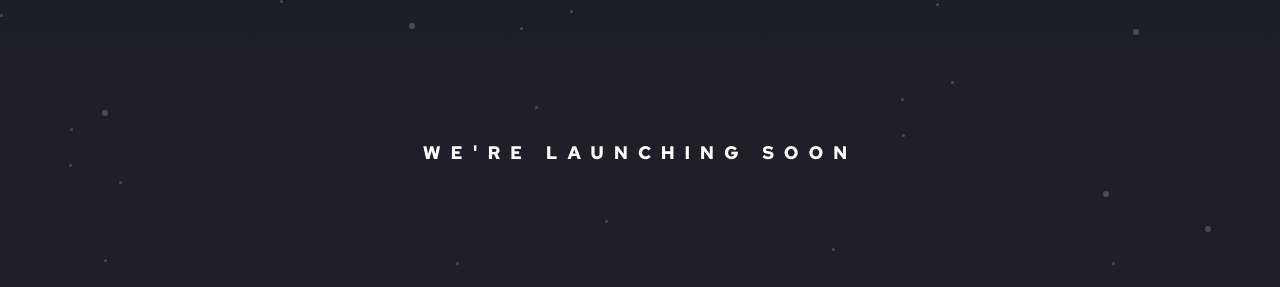
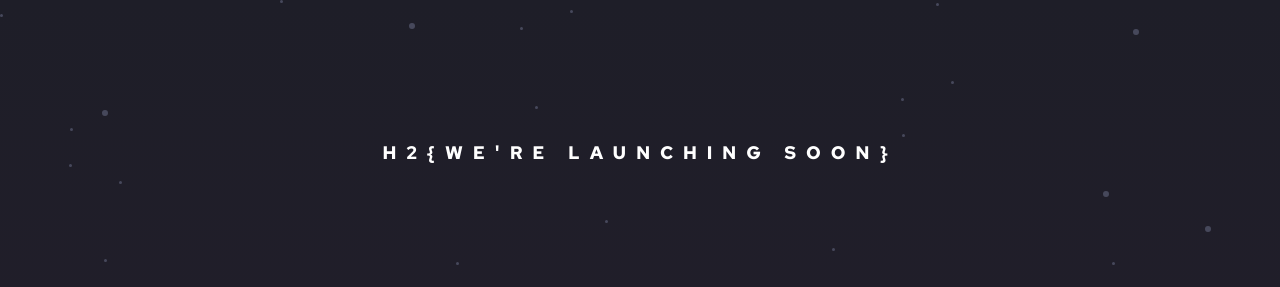
Before and after one commit to devyaakov/counterdown-timer, a website built with webpack: page src/index.html in a window 1280 px wide. Shown: the top 287 px of the page. Built offline with nearby package versions, Linux system fonts and the light colour scheme.

Commit message:
add heade h2

```diff
--- a/src/index.html
+++ b/src/index.html
@@ -11,7 +11,7 @@
 <body>
     <main>
         <section class="container">
-            <div class="title">We're launching soon</div>
+            <div class="title">h2{We're launching soon}</div>
             <div class="timer">
                 <div class="timer-card timer-card-d">
                     <div class="card">
```
